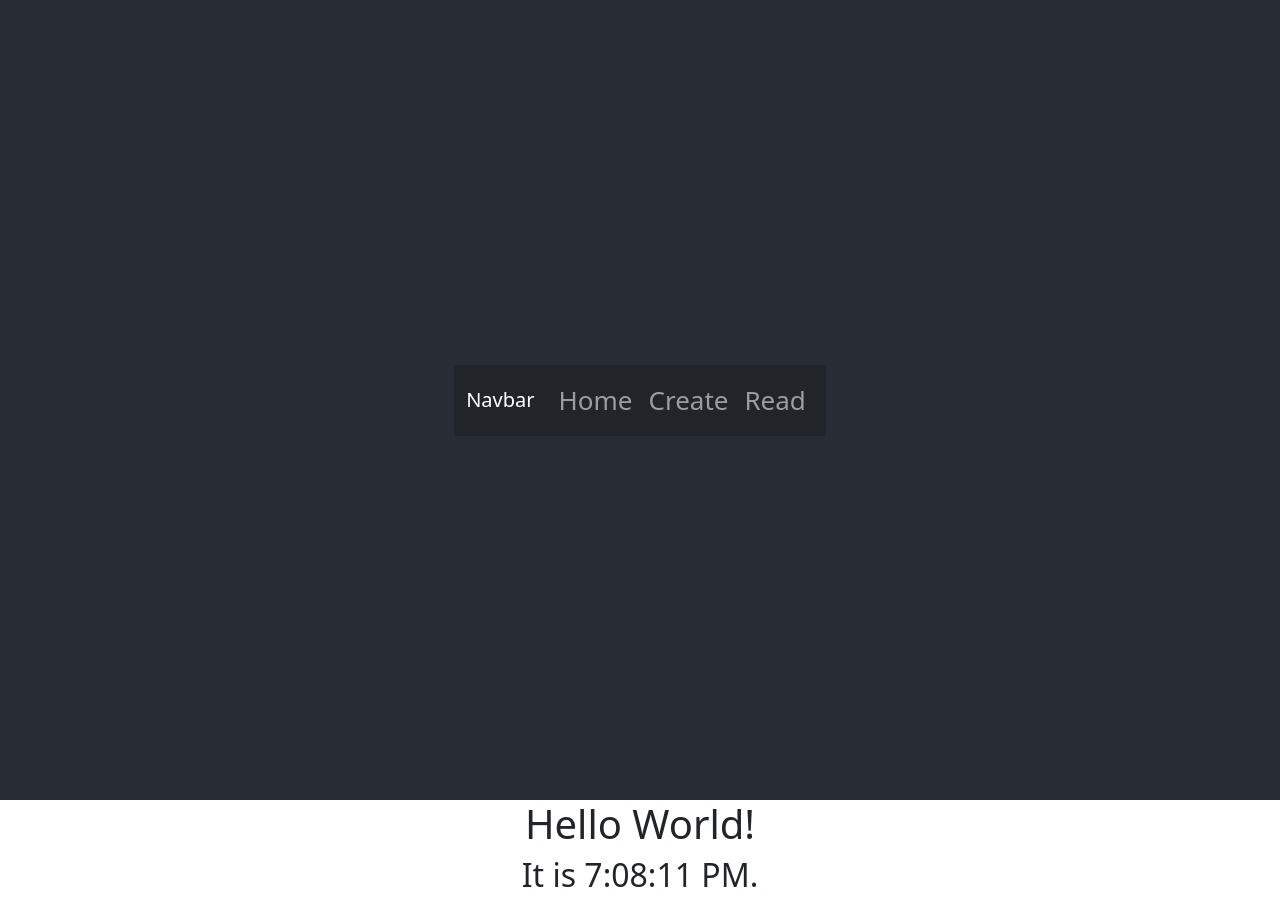
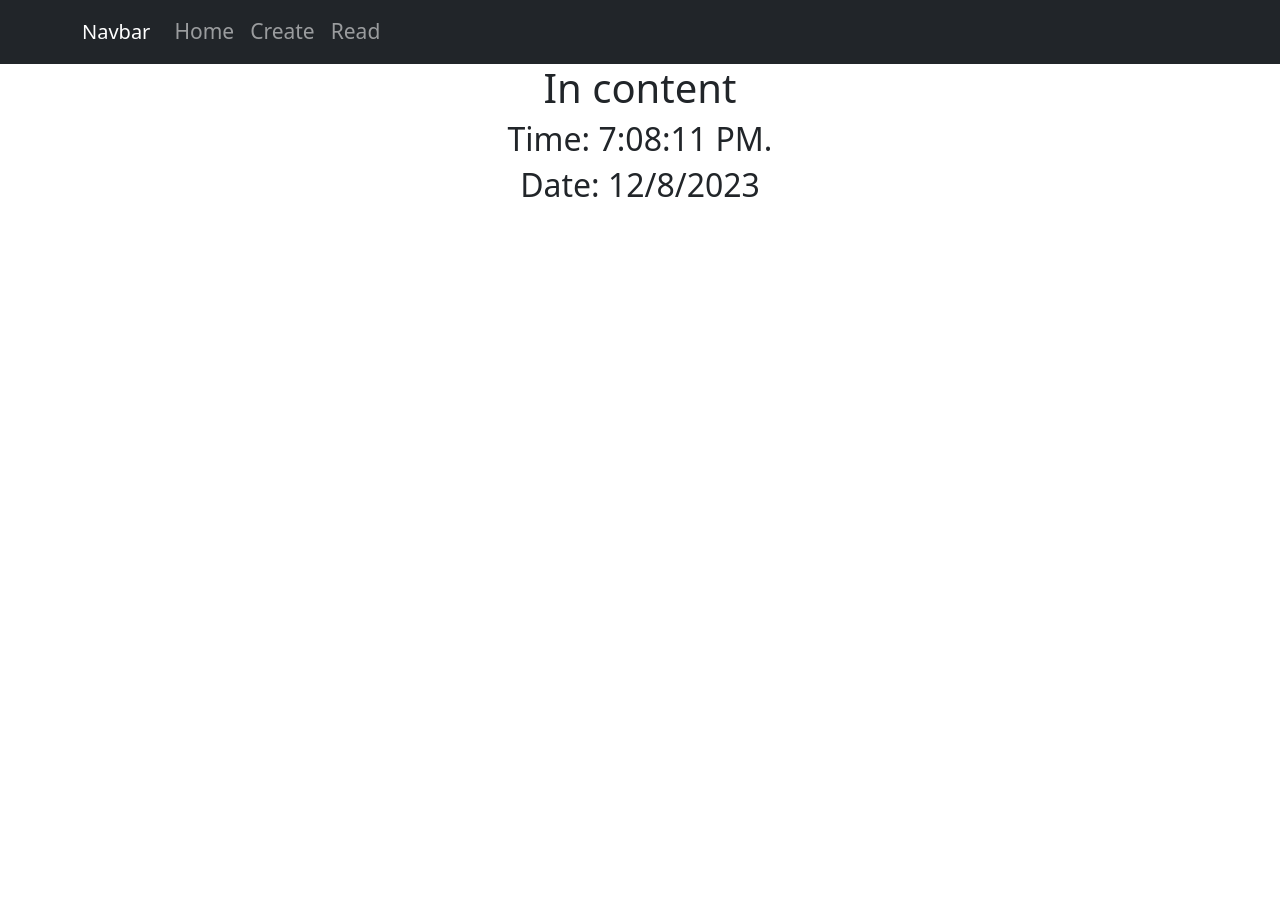
Before and after one commit to AaronCronnelly/Fishery, a React (Create React App) app in the folder fishery/: page / in a window 1280 px wide. After the commit the page ends 800 px from the top, so only its background shows below. Built offline with nearby package versions, Linux system fonts and the light colour scheme.

Commit message:
On home page added date and time and made nav bar small, need to add logo, and change color of background, also need to work on the create a dn read componets and server conponet, so that it coonects to mongodb

```diff
--- a/fishery/src/App.css
+++ b/fishery/src/App.css
@@ -15,14 +15,16 @@
 
 .App-header {
   background-color: #282c34;
-  min-height: 100vh;
+  min-height: 10px;
   display: flex;
   flex-direction: column;
-  align-items: center;
+  align-items: left;
   justify-content: center;
-  font-size: calc(10px + 2vmin);
+  font-size: calc(5px + 2vmin);
   color: white;
 }
+
+
 
 .App-link {
   color: #61dafb;
--- a/fishery/src/componets/Content.js
+++ b/fishery/src/componets/Content.js
@@ -1,8 +1,10 @@
 function Content() {
     return (
+        // console.log("In content file")
         <div>
-            <h1>Hello World!</h1>
-            <h2>It is {new Date().toLocaleTimeString()}.</h2>
+            <h1>In content</h1>
+            <h2>Time: {new Date().toLocaleTimeString()}.</h2>
+            <h2>Date: {new Date().toLocaleDateString()}</h2>
         </div>
     );
 }
--- a/fishery/src/componets/Create.js
+++ b/fishery/src/componets/Create.js
@@ -1,7 +1,8 @@
 function Create(){
     return (
+        // console.log("In creteat file")
         <div>
-            <h1>Hello from create</h1>
+            <h1>In create</h1>
         </div>
     );
 }
--- a/fishery/src/componets/Read.js
+++ b/fishery/src/componets/Read.js
@@ -1,8 +1,10 @@
 function Read() {
     return (
-        < div >
-            <h1>Hello from Read</h1>
-        </div >
+//        console.log("In read file")
+        <div>
+
+            <h1>testing read</h1>
+        </div>
     );
 }
 export default Read;
```
Also changed, not shown: 1 other file (tests, documents, lock files or other folders).
